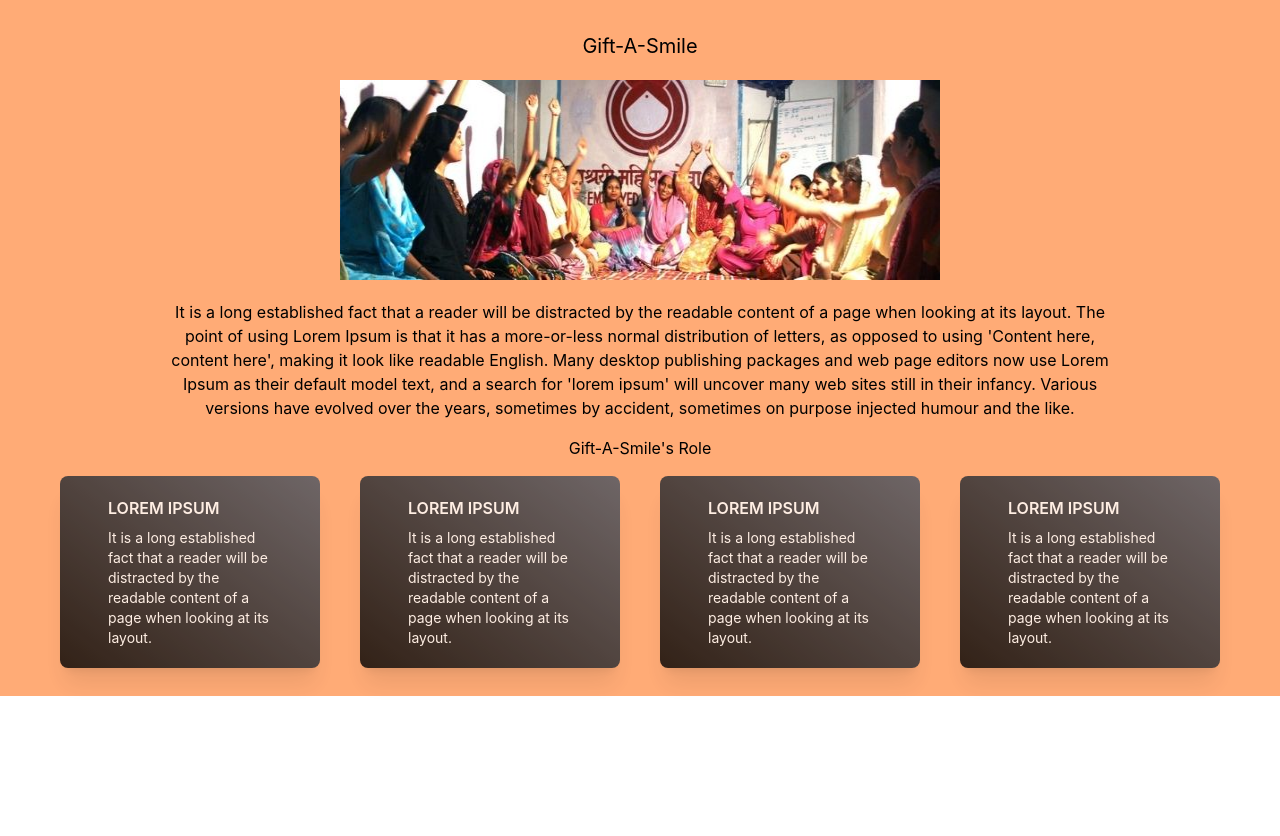
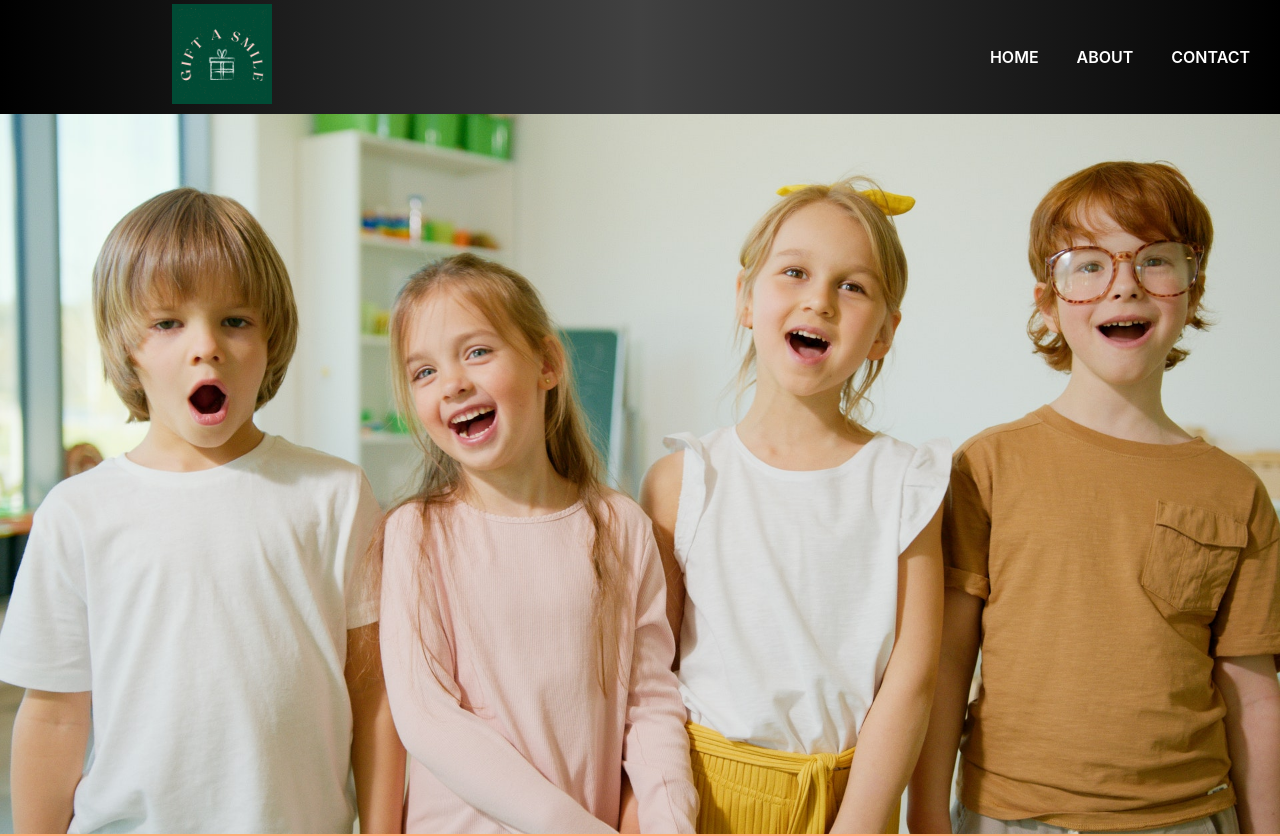
Before and after one commit to Riya2919/GIFT-A-SMILE, a Next.js app: page /about in a window 1280 px wide. Shown: the top 836 px of the page. Before the commit the page ends 800 px from the top, so only its background shows below. Built offline with nearby package versions, Linux system fonts and the light colour scheme.

Commit message:
Almost done

```diff
--- /dev/null
+++ b/components/Navbar.js
@@ -0,0 +1,41 @@
+import Link from 'next/link'
+import React from 'react'
+import Image from "next/image";
+
+const Navbar = () => {
+    return (
+        <nav className='bg-gradient-to-r from-[#000000] via-[#414141] to-[#000000] p-1 sm:flex sm:px-0'>
+            <div className='my-auto px-3 w-1/3 mx-auto sm:w-1/2'>
+                <Link href="/">
+                    <a>
+                        <Image
+                            src="/media/logo.png"
+                            height="100"
+                            width="100"
+                            alt="Logo"
+                        />
+                    </a>
+                </Link>
+            </div>
+            <div className='flex justify-evenly pb-1 sm:my-auto sm:pb-0 sm:w-1/4'>
+                <Link href="/">
+                    <span className='align-middle uppercase font-semibold text-xs p-1 cursor-pointer text-white hover:bg-slate-500 transition-all ease-in-out rounded-lg sm:p-2 md:text-sm lg:text-base'>
+                        Home
+                    </span>
+                </Link>
+                <Link href="/about">
+                    <span className='align-middle uppercase font-semibold text-xs p-1 cursor-pointer text-white hover:bg-slate-500 transition-all ease-in-out rounded-lg sm:p-2 md:text-sm lg:text-base'>
+                        About
+                    </span>
+                </Link>
+                <Link href="/contact">
+                    <span className='align-middle uppercase font-semibold text-xs p-1 cursor-pointer text-white hover:bg-slate-500 transition-all ease-in-out rounded-lg sm:p-2 md:text-sm lg:text-base'>
+                        Contact
+                    </span>
+                </Link>
+            </div>
+        </nav>
+    )
+}
+
+export default Navbar
--- a/pages/_app.js
+++ b/pages/_app.js
@@ -1,10 +1,12 @@
+import Navbar from '../components/Navbar'
 import '../styles/globals.css'
 
 function MyApp({ Component, pageProps }) {
   return (
-  <div className='bg-[#FFAB76]'>
-  <Component {...pageProps}/>
-  </div>
+    <div className='bg-[#FFAB76]'>
+      <Navbar />
+      <Component {...pageProps} />
+    </div>
   )
 }
 
--- a/pages/about.js
+++ b/pages/about.js
@@ -3,65 +3,45 @@ import Image from "next/image";
 
 const about = () => {
   return (
-    <div className="py-3">
-      {/* heading */}
-      <div className="flex justify-center py-5">
-        <h1 className="text-xl">Gift-A-Smile</h1>
-      </div>
+    <div className="">
 
       {/* image */}
       <div className="flex justify-center pb-5">
-        <Image src="/media/About.jpg" width="600" height="200" />
+        <Image src="/media/smiling_kids.jpg" width="1920" height="1080" />
       </div>
 
       {/* paragraph  */}
       <div className="flex justify-center ">
-        <p className="text-center w-3/4">
-          It is a long established fact that a reader will be distracted by the
-          readable content of a page when looking at its layout. The point of
-          using Lorem Ipsum is that it has a more-or-less normal distribution of
-          letters, as opposed to using 'Content here, content here', making it
-          look like readable English. Many desktop publishing packages and web
-          page editors now use Lorem Ipsum as their default model text, and a
-          search for 'lorem ipsum' will uncover many web sites still in their
-          infancy. Various versions have evolved over the years, sometimes by
-          accident, sometimes on purpose injected humour and the like.
+        <p className="text-center text-sm w-3/4 md:text-base">
+          Lorem ipsum dolor, sit amet consectetur adipisicing elit. Dolorum ipsum, inventore aspernatur natus similique eum, harum, cumque facilis distinctio deserunt temporibus laborum earum excepturi asperiores!
         </p>
       </div>
 
       {/* boxes */}
       <div className="">
         <div className="flex justify-center mt-4">
-          <h1 className="">Gift-A-Smile's Role</h1>
+          <h1 className="font-medium animate-pulse md:text-lg">Gift-A-Smile's Role</h1>
         </div>
         <div className="lg:flex justify-center lg:mx-10">
 
-          <div className="bg-white m-4 p-5 md:px-12 md:mx-20 sm:px-20 sm:mx-20 lg:mx-5 bg-gradient-to-tr from-black to-gray-600 opacity-80 rounded-lg shadow-xl">
-            <h1 className="text-white font-semibold mb-2">LOREM IPSUM</h1>
+          <div className="bg-white m-4 p-5 md:px-12 md:mx-20 sm:px-20 sm:mx-20 lg:mx-5 bg-gradient-to-tr from-black to-gray-900 opacity-80 rounded-lg shadow-xl">
+            <h1 className="text-white animate-pulse font-semibold mb-2">Giving Platform</h1>
             <p className="text-white text-sm">
               It is a long established fact that a reader will be distracted by
               the readable content of a page when looking at its layout.
             </p>
           </div>
 
-          <div className="bg-white m-4 p-5 md:px-12 md:mx-20 sm:px-20 sm:mx-20 lg:mx-5 bg-gradient-to-tr from-black to-gray-600 opacity-80 rounded-lg shadow-xl">
-            <h1 className="text-white font-semibold mb-2">LOREM IPSUM</h1>
+          <div className="bg-white m-4 p-5 md:px-12 md:mx-20 sm:px-20 sm:mx-20 lg:mx-5 bg-gradient-to-tr from-black to-gray-900 opacity-80 rounded-lg shadow-xl">
+            <h1 className="text-white animate-pulse font-semibold mb-2">Helping NGOs</h1>
             <p className="text-white text-sm">
               It is a long established fact that a reader will be distracted by
               the readable content of a page when looking at its layout.
             </p>
           </div>
 
-          <div className="bg-white m-4 p-5 md:px-12 md:mx-20 sm:px-20 sm:mx-20 lg:mx-5 bg-gradient-to-tr from-black to-gray-600 opacity-80 rounded-lg shadow-xl">
-            <h1 className="text-white font-semibold mb-2">LOREM IPSUM</h1>
-            <p className="text-white text-sm">
-              It is a long established fact that a reader will be distracted by
-              the readable content of a page when looking at its layout.
-            </p>
-          </div>
-
-          <div className="bg-white m-4 p-5 md:px-12 md:mx-20 sm:px-20 sm:mx-20 lg:mx-5 bg-gradient-to-tr from-black to-gray-600 opacity-80 rounded-lg shadow-xl">
-            <h1 className="text-white font-semibold mb-2">LOREM IPSUM</h1>
+          <div className="bg-white m-4 p-5 md:px-12 md:mx-20 sm:px-20 sm:mx-20 lg:mx-5 bg-gradient-to-tr from-black to-gray-900 opacity-80 rounded-lg shadow-xl">
+            <h1 className="text-white animate-pulse font-semibold mb-2">Spreading Smiles :)</h1>
             <p className="text-white text-sm">
               It is a long established fact that a reader will be distracted by
               the readable content of a page when looking at its layout.
--- a/pages/index.js
+++ b/pages/index.js
@@ -15,63 +15,63 @@ export default function Home() {
             <Image
               height="1080"
               width="1920"
-              src="/media/img1.jpg"
+              src="/media/smiling_kids.jpg"
               alt="Landing page banner image"
             />
           </div>
           <div className='absolute bottom-3 flex justify-evenly w-full sm:bottom-5 lg:bottom-12 xl:bottom-20'>
             <div className='bg-black w-1/4 opacity-95 rounded-lg hover:scale-110 transition-all ease-in-out p-1 lg:p-3 lg:w-1/5'>
-              <h1 className='text-center font-semibold sm:font-bold lg:text-xl text-white'>420+</h1>
-              <p className='text-center text-sm sm:text-base lg:text-lg text-white'>dolor sit amet consectetur</p>
+              <h1 className='text-center animate-pulse font-semibold sm:font-bold lg:text-xl text-white'>420+</h1>
+              <p className='text-center animate-pulse text-sm sm:text-base lg:text-lg text-white'>dolor sit amet consectetur</p>
             </div>
             <div className='bg-black w-1/4 opacity-95 rounded-lg hover:scale-110 transition-all ease-in-out p-1 lg:p-3 lg:w-1/5'>
-              <h1 className='text-center font-semibold sm:font-bold lg:text-xl text-white'>420+</h1>
-              <p className='text-center text-sm sm:text-base lg:text-lg text-white'>dolor sit amet consectetur</p>
+              <h1 className='text-center animate-pulse font-semibold sm:font-bold lg:text-xl text-white'>420+</h1>
+              <p className='text-center animate-pulse text-sm sm:text-base lg:text-lg text-white'>dolor sit amet consectetur</p>
             </div>
             <div className='bg-black w-1/4 opacity-95 rounded-lg hover:scale-110 transition-all ease-in-out p-1 lg:p-3 lg:w-1/5'>
-              <h1 className='text-center font-semibold sm:font-bold lg:text-xl text-white'>420+</h1>
-              <p className='text-center text-sm sm:text-base lg:text-lg text-white'>dolor sit amet consectetur</p>
+              <h1 className='text-center animate-pulse font-semibold sm:font-bold lg:text-xl text-white'>420+</h1>
+              <p className='text-center animate-pulse text-sm sm:text-base lg:text-lg text-white'>dolor sit amet consectetur</p>
             </div>
           </div>
         </section>
         <section className='py-5'>
-          <h2 className='text-center font-semibold uppercase mb-3 sm:font-bold sm:text-lg lg:text-xl lg:mb-5 xl:text-2xl xl:mb-8'>What we do?</h2>
-          <div className='space-y-5 w-screen md:flex md:space-y-0 md:flex-wrap'>
+          <h2 className='text-center animate-pulse font-semibold uppercase mb-3 sm:font-bold sm:text-lg lg:text-xl lg:mb-5 xl:text-2xl xl:mb-8'>What we do?</h2>
+          <div className='space-y-5 md:flex md:space-y-0 md:flex-wrap'>
             <div className='w-3/4 sm:w-2/5 mx-auto md:p-3 lg:w-1/4 lg:p-1'>
               <div className='bg-gradient-to-tr from-black to-gray-600 opacity-90 rounded-lg p-3 shadow-xl hover:scale-105 transition-all ease-in-out'>
-                <h3 className='text-center font-semibold text-white mb-3 uppercase lg:text-lg'>Catering Needs</h3>
+                <h3 className='text-center animate-pulse font-semibold text-white mb-3 uppercase lg:text-lg'>Catering Needs</h3>
                 <p className='text-white text-center text-sm px-3 lg:text-base'>Lorem ipsum dolor, sit amet consectetur adipisicing elit. Voluptates assumenda enim, voluptatem maiores unde asperiores omnis dignissimos quia inventore, dolores officia alias quae sed reiciendis cumque voluptatum quam ratione! Accusamus?</p>
               </div>
             </div>
             <div className='w-3/4 sm:w-2/5 mx-auto md:p-3 lg:w-1/4 lg:p-1'>
               <div className='bg-gradient-to-tr from-black to-gray-600 opacity-90 rounded-lg p-3 shadow-xl hover:scale-105 transition-all ease-in-out'>
-                <h3 className='text-center font-semibold text-white mb-3 uppercase lg:text-lg'>Finding Needs</h3>
+                <h3 className='text-center animate-pulse font-semibold text-white mb-3 uppercase lg:text-lg'>Finding Needs</h3>
                 <p className='text-white text-center text-sm px-3 lg:text-base'>Lorem ipsum dolor, sit amet consectetur adipisicing elit. Voluptates assumenda enim, voluptatem maiores unde asperiores omnis dignissimos quia inventore, dolores officia alias quae sed reiciendis cumque voluptatum quam ratione! Accusamus?</p>
               </div>
             </div>
             <div className='w-3/4 sm:w-2/5 mx-auto md:p-3 lg:w-1/4 lg:p-1'>
               <div className='bg-gradient-to-tr from-black to-gray-600 opacity-90  rounded-lg p-3 shadow-xl hover:scale-105 transition-all ease-in-out'>
-                <h3 className='text-center font-semibold text-white mb-3 uppercase lg:text-lg'>Delivering smile</h3>
+                <h3 className='text-center animate-pulse font-semibold text-white mb-3 uppercase lg:text-lg'>Delivering smile</h3>
                 <p className='text-white text-center text-sm px-3 lg:text-base'>Lorem ipsum dolor, sit amet consectetur adipisicing elit. Voluptates assumenda enim, voluptatem maiores unde asperiores omnis dignissimos quia inventore, dolores officia alias quae sed reiciendis cumque voluptatum quam ratione! Accusamus?</p>
               </div>
             </div>
           </div>
         </section>
-        <section className='py-3'>
+        <section className='py-3 sm:py-5 md:py-8'>
           <div className='w-3/4 mx-auto'>
-            <h2 className='uppercase text-center font-semibold mb-3'>Our Mission</h2>
-            <div className='bg-slate-800 w-5/6 mx-auto rounded-lg hover:scale-105 transition-all ease-in-out md:flex'>
+            <h2 className='uppercase text-center font-semibold mb-3 sm:font-bold sm:text-lg md:mb-5 lg:text-xl lg:mb-5 xl:text-2xl xl:mb-8'>Our Mission</h2>
+            <div className='bg-slate-800 w-5/6 mx-auto rounded-lg hover:scale-105 transition-all ease-in-out sm:w-3/5 md:flex md:w-2/3 md:p-5'>
               <div className='mb-3 md:w-2/5 md:my-auto'>
                 <Image
-                src="/media/mission.jpg"
-                height="1080"
-                width="1080"
-                alt="Mission photo"
+                  src="/media/mission.jpg"
+                  height="1080"
+                  width="1080"
+                  alt="Mission photo"
                 />
               </div>
               <div className='md:w-3/5 md:my-auto'>
-                <p className='text-center text-white text-sm px-2 pb-2 sm:px-4'>Lorem ipsum dolor sit amet, consectetur adipisicing elit. In voluptates nesciunt aliquid minus a ea provident aliquam iusto fugit deserunt.</p>
-                <p className='animate-pulse text-center text-blue-700 font-semibold p-2'>Team-105</p>
+                <p className='text-center text-white text-sm px-2 pb-2 sm:px-4 lg:text-base'>Lorem ipsum dolor sit amet, consectetur adipisicing elit. In voluptates nesciunt aliquid minus a ea provident aliquam iusto fugit deserunt.</p>
+                <p className='animate-pulse text-center text-blue-600 font-semibold p-2 lg:text-xl'>Team-105</p>
               </div>
             </div>
           </div>
```
Also changed, not shown: public/media/logo.png (added), public/media/smiling_kids.jpg (added).
